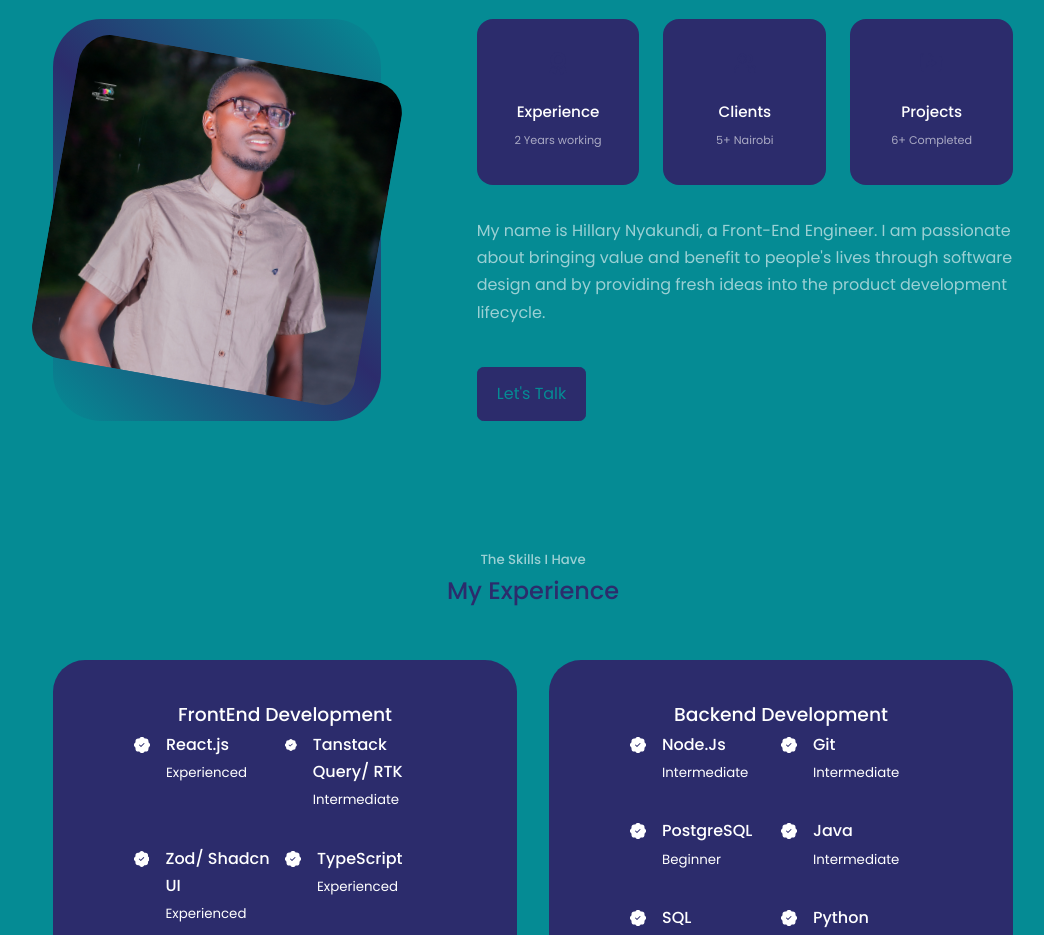
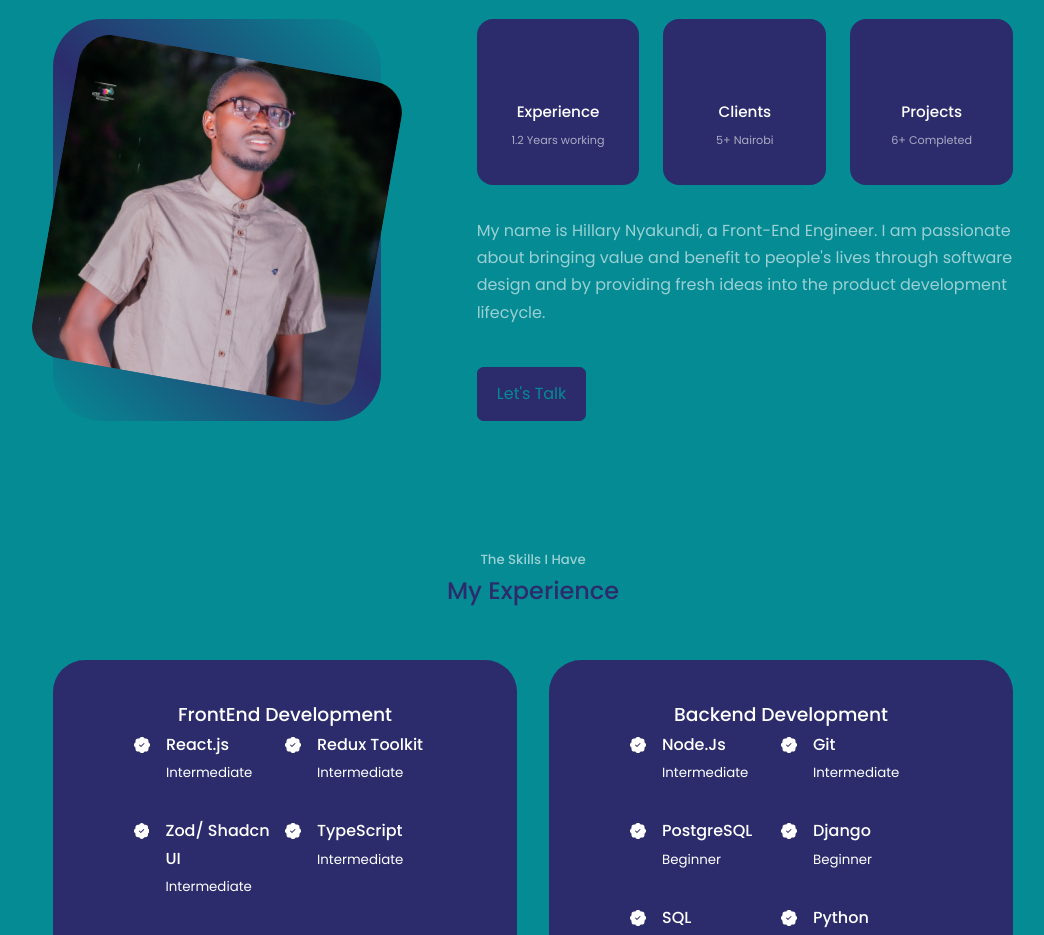
Before and after one commit to HillaryNyakundi/My-portfolio, a React (Create React App) app: page / in a window 1280 px wide. Shown: the part 1020-1955 px from the top of the page, without its empty margins (107-1151 px from the left). Built offline with nearby package versions, Linux system fonts and the light colour scheme.

Commit message:
recent changes

```diff
--- a/src/components/about/About.jsx
+++ b/src/components/about/About.jsx
@@ -1,9 +1,9 @@
-import React from "react";
-import "./about.css";
-import MEEP from "../../assets/meep.jpg";
-import { FaAward } from "react-icons/fa";
-import { FiUsers } from "react-icons/fi";
-import { BsFolderSymlinkFill } from "react-icons/bs";
+import React from 'react';
+import './about.css';
+import MEEP from '../../assets/meep.jpg';
+import { FaAward } from 'react-icons/fa';
+import { FiUsers } from 'react-icons/fi';
+import { BsFolderSymlinkFill } from 'react-icons/bs';
 
 const about = () => {
   return (
@@ -23,7 +23,7 @@ const about = () => {
             <article className="about__card">
               <FaAward className="about__icon" />
               <h5>Experience</h5>
-              <small>2 Years working</small>
+              <small>1.2 Years working</small>
             </article>
 
             <article className="about__card">
@@ -40,10 +40,9 @@ const about = () => {
           </div>
 
           <p>
-            My name is Hillary Nyakundi, a Front-End Engineer. I am passionate
-            about bringing value and benefit to people's lives through software
-            design and by providing fresh ideas into the product development
-            lifecycle.
+            My name is Hillary Nyakundi, a Front-End Engineer. I am passionate about
+            bringing value and benefit to people's lives through software design and by
+            providing fresh ideas into the product development lifecycle.
           </p>
 
           <a href="#contact" className="btn btn-primary">
--- a/src/components/experience/Experience.jsx
+++ b/src/components/experience/Experience.jsx
@@ -1,6 +1,6 @@
-import React from "react";
-import "./experience.css";
-import { BsPatchCheckFill } from "react-icons/bs";
+import React from 'react';
+import './experience.css';
+import { BsPatchCheckFill } from 'react-icons/bs';
 
 const Experience = () => {
   return (
@@ -16,14 +16,14 @@ const Experience = () => {
               <BsPatchCheckFill className="experience__details-icons" />
               <div>
                 <h4>React.js</h4>
-                <small className="text-light">Experienced</small>
+                <small className="text-light">Intermediate</small>
               </div>
             </article>
 
             <article className="experience__details">
               <BsPatchCheckFill className="experience__details-icons" />
               <div>
-                <h4>Tanstack Query/ RTK</h4>
+                <h4>Redux Toolkit</h4>
                 <small className="text-light">Intermediate</small>
               </div>
             </article>
@@ -32,7 +32,7 @@ const Experience = () => {
               <BsPatchCheckFill className="experience__details-icons" />
               <div>
                 <h4>Zod/ Shadcn UI</h4>
-                <small className="text-light">Experienced</small>
+                <small className="text-light">Intermediate</small>
               </div>
             </article>
 
@@ -40,7 +40,7 @@ const Experience = () => {
               <BsPatchCheckFill className="experience__details-icons" />
               <div>
                 <h4>TypeScript</h4>
-                <small className="text-light">Experienced</small>
+                <small className="text-light">Intermediate</small>
               </div>
             </article>
 
@@ -94,8 +94,8 @@ const Experience = () => {
             <article className="experience__details">
               <BsPatchCheckFill className="experience__details-icons" />
               <div>
-                <h4>Java</h4>
-                <small className="text-light">Intermediate</small>
+                <h4>Django</h4>
+                <small className="text-light">Beginner</small>
               </div>
             </article>
 
```
Also changed, not shown: 1 other file (tests, documents, lock files or other folders).
